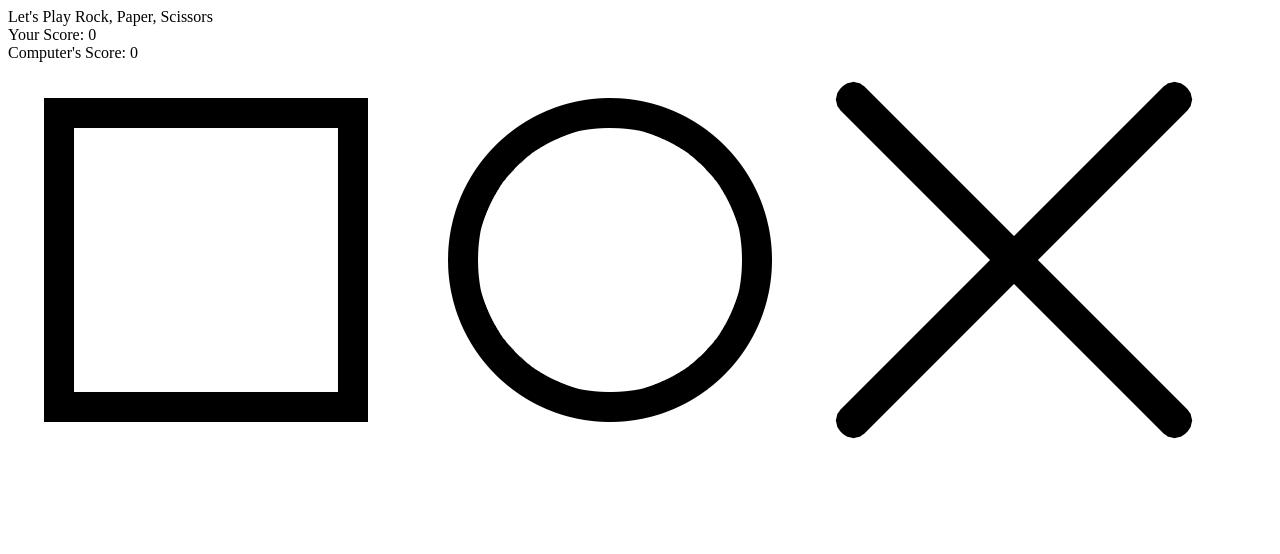
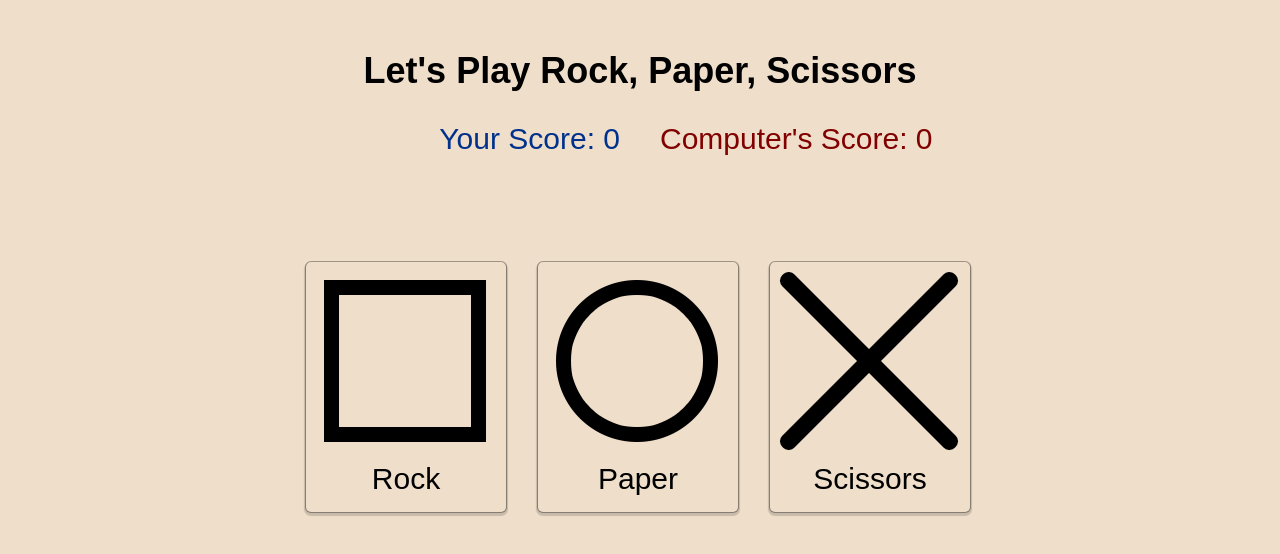
Before and after one commit to dos077/r-p-s-GUI, a plain HTML site: page index.html in a window 1280 px wide. Drawn offline with Linux system fonts and the light colour scheme.

Commit message:
javascript and css completed.

```diff
--- a/css/r-p-s.css
+++ b/css/r-p-s.css
@@ -0,0 +1,85 @@
+body {
+	margin: 0;
+	padding: 0;
+	text-align: left;
+	background-color: #eedeca;
+    -webkit-font-smoothing: antialiased;
+    font-family: Arial, Helvetica, sans-serif;
+    font-size: small;
+}
+div {	margin: 0; padding: 0; }
+div.clear { clear: both;}
+div.content {
+    width: 100%;
+    min-width: 700px;
+    clear: both;
+    position: relative;
+}
+div.title {
+    padding-top: 50px;
+    font-size: 36px;
+    font-weight: bold;
+    text-align: center;
+    width: 700px;
+    margin: 0 auto 0;
+}
+div.score {
+    padding-top: 30px;
+    width: 700px;
+    margin: 0 auto 0;
+}
+div.score .left {
+    float: left;
+    display: inline-block;
+    font-size: 30px;
+    color: #00318b;
+    width: 310px;
+    text-align: right;
+    margin: 0 20px 0;
+}
+div.score .right {
+    float: left;
+    display: inline-block;
+    font-size: 30px;
+    color: #810000;
+    width: 310px;
+    margin: 0 20px 0;
+}
+div.message {
+    width: 700px;
+    height: 70px;
+    padding-top: 40px;
+    margin: 0 auto 0;
+    text-align: center;
+    font-size: 24px;
+    line-height: 28px;
+}
+div.buttons {
+    width: 700px;
+    overflow:visible;
+    margin: 30px auto 0;
+}
+div.buttons .caption {
+    width: 200px;
+    margin: 0 16px 0;
+    height: 50px;
+    padding-top: 200px;
+    position: relative;
+    display: inline-block;
+    float: left;
+    text-align: center;
+    font-size: 30px;
+    border-radius: 5px;
+    box-shadow: 0 2px 1px 2px rgba(0,0,0,0.16), 0 0 0 1px rgba(0,0,0,0.33);
+}
+div.buttons .caption:hover {
+    box-shadow: 0 2px 1px 3px rgba(0,0,0,0.33), 0 0 0 1px rgba(0,0,0,0.33);
+}
+div.buttons img {
+    height: 200px;
+    width: 200px;
+    margin: 0;
+    position: absolute;
+    top: 0;
+    right: 0;
+}
--- a/index.html
+++ b/index.html
@@ -11,10 +11,11 @@
 				  <div class="right">Computer's Score: <span id="cScore">0</span></div>
 			  </div>
 			  <div class="message"></div>
+			  <div class="clear"></div>
 			  <div class="buttons">
-				  <img id="rock" src="img/rock.png" >
-				  <img id="papger" src="img/paper.png" >
-				  <img id="scissors" src="img/scissors.png">
+				  <div class="caption"  id="rock"><img src="img/rock.png" onclick="playGUI('Rock')">Rock</div>
+				  <div class="caption" id="paper"><img src="img/paper.png" onclick="playGUI('Paper')">Paper</div>
+				  <div class="caption" id="scissors"><img  src="img/scissors.png" onclick="playGUI('Scissors')">Scissors</div>
 			  </div>
 		  </div>
 	  </body>
--- a/r-p-s.js
+++ b/r-p-s.js
@@ -1,3 +1,26 @@
+
+function playGUI(playerSelection) {
+    var playerBoard = document.querySelector('#pScore');
+    var computerBoard = document.querySelector('#cScore')
+    var pScore = Number(playerBoard.innerHTML);
+    var cScore = Number(computerBoard.innerHTML);
+    var messageBoard = document.querySelector('.message');
+    if (pScore>=5) {
+        messageBoard.innerHTML = 'You already won the game.';
+    } else if (cScore>=5) {
+        messageBoard.innerHTML = 'Computer already won the game.';
+    } else {
+        var round = playRound(playerSelection,computerPlay());
+        if (round[1]==0) {cScore++;}
+        else if (round[1]==1) {pScore++;}
+        messageBoard.innerHTML = round[0];
+        if (pScore>=5) {messageBoard.innerHTML = 'You won the game!';}
+        if (cScore>=5) {messageBoard.innerHTML = 'Computer won the game.';}
+    }
+    playerBoard.innerHTML = pScore;
+    computerBoard.innerHTML = cScore;
+}
+
 function computerPlay() {
     var results = ['Rock', 'Paper', 'Scissors'];
     var result = results[Math.floor(Math.random() * results.length)];
@@ -15,10 +38,10 @@ function playRound(playerSelection, computerSelection) {
             gameWin = 2;
         }
         else if(cSelect == 'paper'){
-            message = message + ' You lost.';
+            message = message + ' You lost the round.';
         }
         else if(cSelect == 'scissors') {
-            message = message + ' You won!';
+            message = message + ' You won the round.';
             gameWin = 1;
         }
     } else if(pSelect == 'paper'){
@@ -27,10 +50,10 @@ function playRound(playerSelection, computerSelection) {
             gameWin = 2;
         }
         else if(cSelect == 'scissors'){
-            message = message + ' You lost.';
+            message = message + ' You lost the round.';
         }
         else if(cSelect == 'rock') {
-            message = message + ' You won!';
+            message = message + ' You won the round.';
             gameWin = 1;
         }
     } else if(pSelect == 'scissors'){
@@ -39,10 +62,10 @@ function playRound(playerSelection, computerSelection) {
             gameWin = 2;
         }
         else if(cSelect == 'rock'){
-            message = message + ' You lost.';
+            message = message + ' You lost the round.';
         }
         else if(cSelect == 'paper') {
-            message = message + ' You won!';
+            message = message + ' You won the round.';
             gameWin = 1;
         }
     } else {
```
